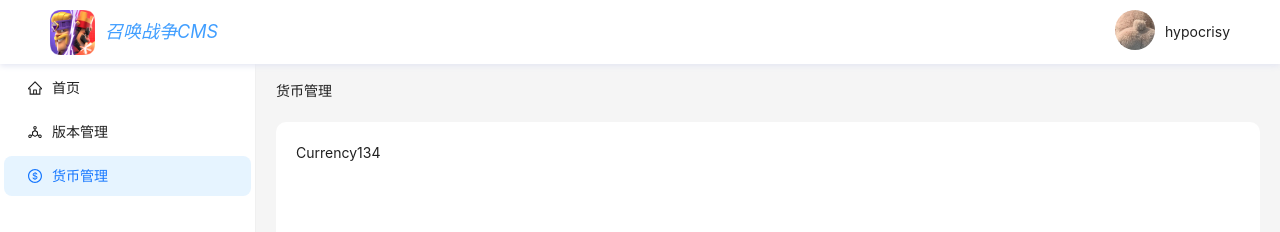
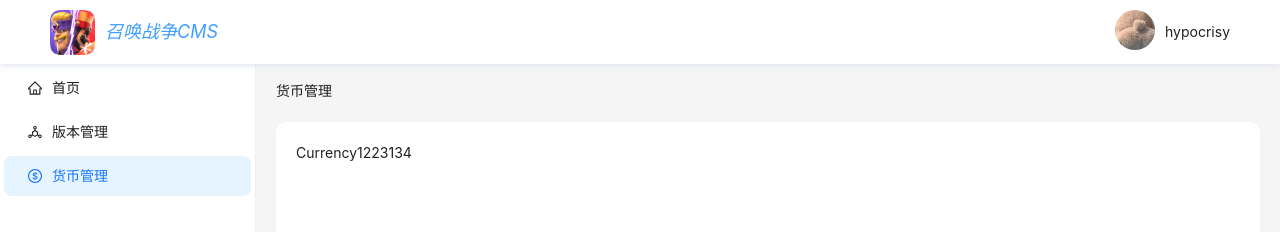
Before and after one commit to conaniskenan/summon-war-cms-fe, a React (Vite) app: page /currency in a window 1280 px wide. Shown: the top 232 px of the page. Built offline with nearby package versions, Linux system fonts and the light colour scheme; no server answers.

Commit message:
feat:123

```diff
--- a/src/pages/Currency/index.tsx
+++ b/src/pages/Currency/index.tsx
@@ -2,7 +2,7 @@
  * @Author: hypocrisy
  * @Date: 2024-03-22 15:05:45
  * @LastEditors: hypocrisy
- * @LastEditTime: 2024-03-23 01:48:58
+ * @LastEditTime: 2024-03-23 01:52:50
  * @FilePath: \summon-war-cms-fe\src\pages\Currency\index.tsx
  */
 import { AGetList } from '@/service/currency'
@@ -13,6 +13,6 @@ const Currency: React.FC = () => {
       console.log(res)
     })
   }, [])
-  return <div>Currency134</div>
+  return <div>Currency1223134</div>
 }
 export default Currency
```
